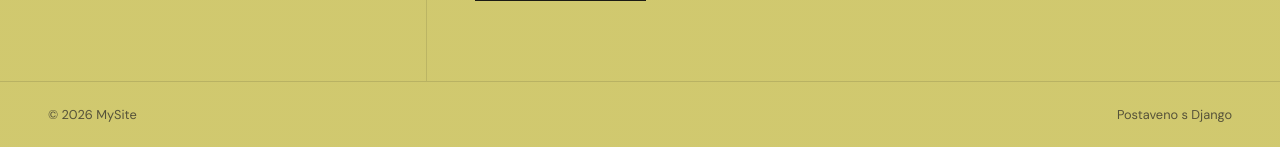
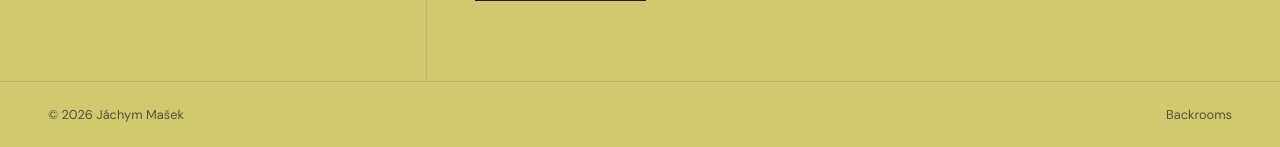
Before and after one commit to JachymMasek/blog, a Django app: page /blog/new/ in a window 1280 px wide. Shown: the part 942-1089 px from the top of the page. Run offline with Django 5.2, Linux system fonts and the light colour scheme; the visitor is signed in with stand-in values (Sample User, id 1).

Commit message:
meuzznovunenapalis

```diff
--- a/nazev_projektu/nazev_aplikace/templates/base.html
+++ b/nazev_projektu/nazev_aplikace/templates/base.html
@@ -255,8 +255,8 @@
 </main>
 
 <footer>
-  <span>© 2026 MySite</span>
-  <span>Postaveno s Django</span>
+  <span>© 2026 Jáchym Mašek</span>
+  <span>Backrooms</span>
 </footer>
 
 </body>
```
